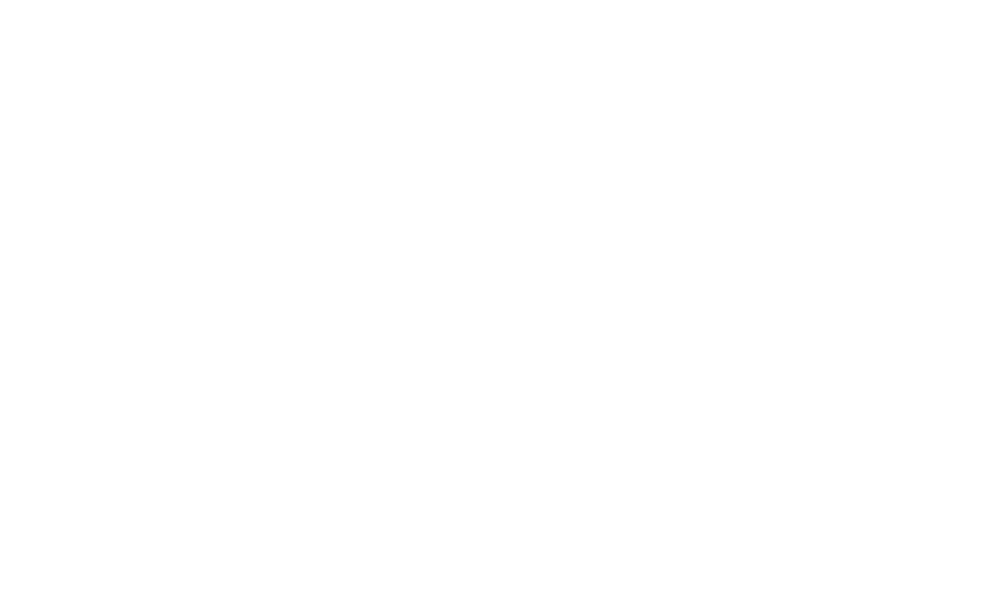
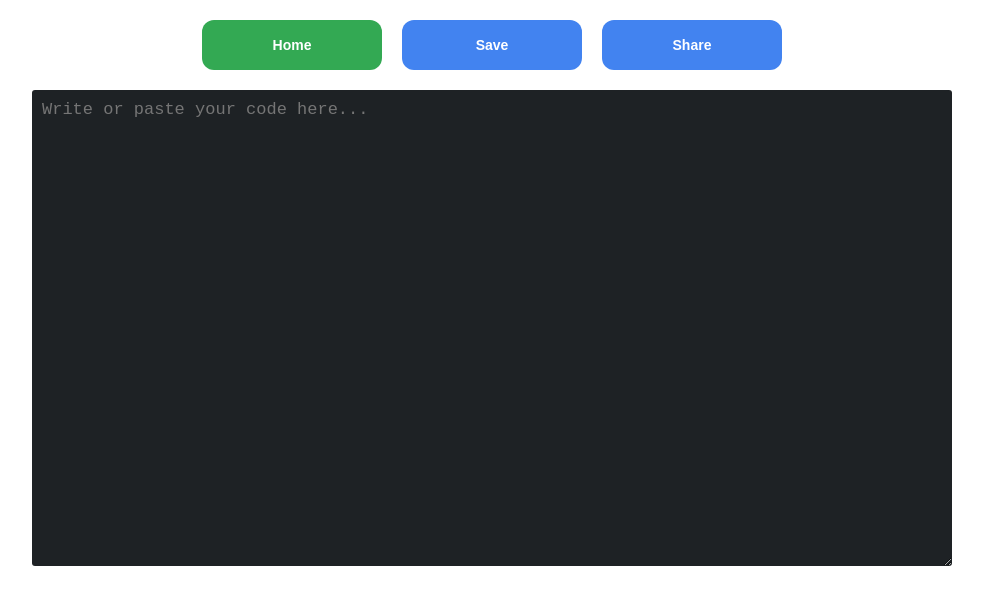
Before and after one commit to liya-oz/code-sharing, a React (Create React App) app in the folder project/: page /main in a window 1280 px wide. Before the commit this address had no page. Shown: the top 604 px of the page, without its empty margins (148-1131 px from the left). Built offline with nearby package versions, Linux system fonts and the light colour scheme.

Commit message:
update the main-page

```diff
--- a/project/src/App.js
+++ b/project/src/App.js
@@ -1,14 +1,15 @@
 import React from "react";
 import { BrowserRouter as Router, Route, Routes } from "react-router-dom";
 import StartPage from "./pages/StartPage";
+import MainPage from "./pages/MainPage";
 
 function App() {
   return (
     <div className="App">
-      {/* <StartPage /> */}
       <Router>
         <Routes>
           <Route path="/" element={<StartPage />} exact />
+          <Route path="/main" element={<MainPage />} exact />
         </Routes>
       </Router>
     </div>
--- a/project/src/components/Button.css
+++ b/project/src/components/Button.css
@@ -8,3 +8,6 @@
 font-size: 14px;
 font-weight: 700;
 }
+.home-button {
+  background-color: #33a953;
+}
--- a/project/src/components/Button.js
+++ b/project/src/components/Button.js
@@ -1,5 +1,5 @@
 import "./Button.css";
-const Button = ({ onClick, label }) => {
-  return <button onClick={onClick}> {label} </button>;
+const Button = ({ onClick, label , className}) => {
+  return <button onClick={onClick} className={className}> {label} </button>;
 };
 export default Button;
--- a/project/src/pages/MainPAge.js
+++ b/project/src/pages/MainPAge.js
@@ -10,11 +10,11 @@
   return (
     <div className="container">
       <div className="btn-container">
+        <Link to="/" style={{ textDecoration: "none" }}>
+          <Button label="Home" className="home-button" />
+        </Link>
         <Button label="Save" />
         <Button label="Share" />
-        <Link to="/" style={{ textDecoration: "none" }}>
-          <p>Home</p>
-        </Link>
       </div>
       <CodeBox code={code} onUpdateCode={setCode} />
     </div>
```
Also changed, not shown: project/src/pages/MainPage.css (line endings or trailing spaces).
